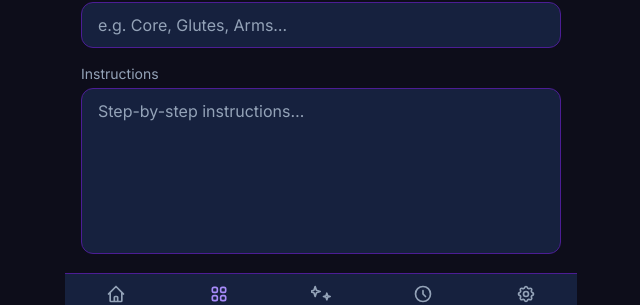
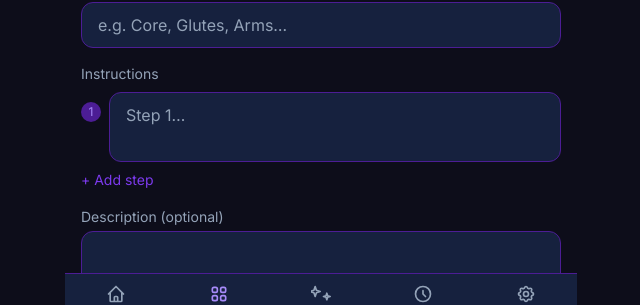
Before and after one commit to dmrubins/pilates, a React (Vite) app in the folder client/: page /exercises/new in a window 1280 px wide. Shown: the part 468-773 px from the top of the page, without its empty margins (319-959 px from the left). Built offline with nearby package versions, Linux system fonts and the light colour scheme; no server answers; sample sign-in values are in the browser's storage.

Commit message:
Replace instructions textarea with per-step list inputs
Users can now add/remove individual steps with explicit ordering
instead of relying on newline/number parsing heuristics.

https://claude.ai/code/session_01XB37FBoLkVVL5eGqHszra2

```diff
--- a/client/src/pages/ExerciseDetail.jsx
+++ b/client/src/pages/ExerciseDetail.jsx
@@ -55,11 +55,7 @@ function PhotoCarousel({ photos }) {
 
 function parseInstructions(text) {
   if (!text) return [];
-  // Split on numbered steps like "1 " or "1. " at the start of a segment
-  const steps = text.split(/\n/).map(s => s.trim()).filter(Boolean);
-  if (steps.length > 1) return steps;
-  // Try splitting on digit followed by space
-  return text.split(/(?=\d+\s)/).map(s => s.trim()).filter(Boolean);
+  return text.split('\n').map(s => s.trim()).filter(Boolean);
 }
 
 export default function ExerciseDetail() {
@@ -162,7 +158,7 @@ export default function ExerciseDetail() {
                 <span className="flex-shrink-0 w-5 h-5 rounded-full bg-accent-glow text-accent-light text-xs flex items-center justify-center mt-0.5">
                   {i + 1}
                 </span>
-                <span>{step.replace(/^\d+\s*\.?\s*/, '')}</span>
+                <span>{step}</span>
               </li>
             ))}
           </ol>
--- a/client/src/pages/ExerciseForm.jsx
+++ b/client/src/pages/ExerciseForm.jsx
@@ -5,7 +5,7 @@ import LoadingSpinner from '../components/LoadingSpinner.jsx';
 
 const EMPTY = {
   name: '', body_part: '', difficulty: 'Easy',
-  duration_minutes: '', sets: '', reps: '', instructions: '', description: '',
+  duration_minutes: '', sets: '', reps: '', steps: [''], description: '',
 };
 
 export default function ExerciseForm() {
@@ -27,6 +27,7 @@ export default function ExerciseForm() {
     if (!isEdit) return;
     getExercise(id)
       .then((ex) => {
+        const rawSteps = (ex.instructions || '').split('\n').map(s => s.trim()).filter(Boolean);
         setFields({
           name: ex.name || '',
           body_part: ex.body_part || '',
@@ -34,7 +35,7 @@ export default function ExerciseForm() {
           duration_minutes: ex.duration_minutes != null ? String(ex.duration_minutes) : '',
           sets: ex.sets || '',
           reps: ex.reps || '',
-          instructions: ex.instructions || '',
+          steps: rawSteps.length ? rawSteps : [''],
           description: ex.description || '',
         });
         let photos = [];
@@ -81,7 +82,7 @@ export default function ExerciseForm() {
       duration_minutes: fields.duration_minutes ? fields.duration_minutes : '',
       sets: fields.sets.trim(),
       reps: fields.reps.trim(),
-      instructions: fields.instructions.trim(),
+      instructions: fields.steps.map(s => s.trim()).filter(Boolean).join('\n'),
       description: fields.description.trim(),
     };
 
@@ -201,14 +202,37 @@ export default function ExerciseForm() {
         </div>
 
         <div>
-          <label className="block text-sm text-text-muted mb-1">Instructions</label>
-          <textarea
-            className="input resize-none"
-            rows={6}
-            placeholder="Step-by-step instructions…"
-            value={fields.instructions}
-            onChange={(e) => set('instructions', e.target.value)}
-          />
+          <label className="block text-sm text-text-muted mb-2">Instructions</label>
+          <div className="space-y-2">
+            {fields.steps.map((step, i) => (
+              <div key={i} className="flex items-start gap-2">
+                <span className="flex-shrink-0 w-5 h-5 rounded-full bg-accent-glow text-accent-light text-xs flex items-center justify-center mt-2.5">{i + 1}</span>
+                <textarea
+                  className="input resize-none flex-1"
+                  rows={2}
+                  placeholder={`Step ${i + 1}…`}
+                  value={step}
+                  onChange={(e) => {
+                    const updated = [...fields.steps];
+                    updated[i] = e.target.value;
+                    set('steps', updated);
+                  }}
+                />
+                {fields.steps.length > 1 && (
+                  <button
+                    type="button"
+                    onClick={() => set('steps', fields.steps.filter((_, j) => j !== i))}
+                    className="mt-2 text-text-muted hover:text-red-400 text-lg leading-none"
+                  >×</button>
+                )}
+              </div>
+            ))}
+          </div>
+          <button
+            type="button"
+            onClick={() => set('steps', [...fields.steps, ''])}
+            className="mt-2 text-sm text-accent hover:text-accent-light"
+          >+ Add step</button>
         </div>
 
         <div>
```
